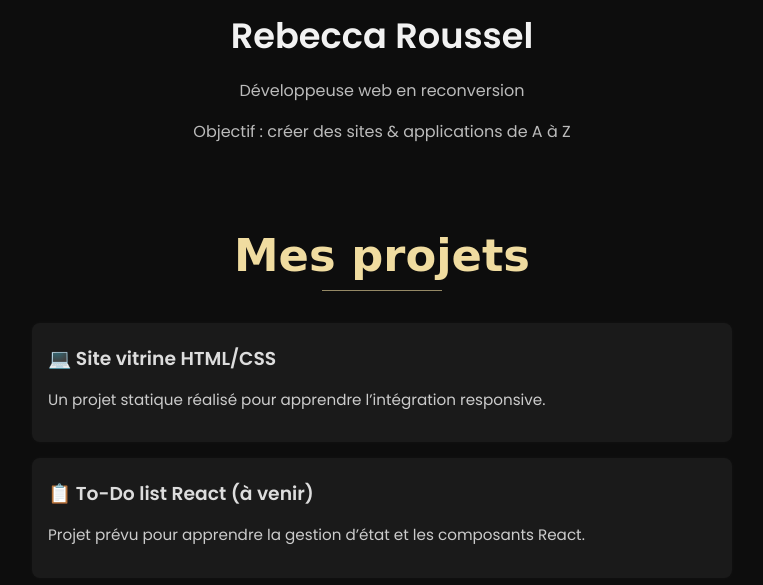
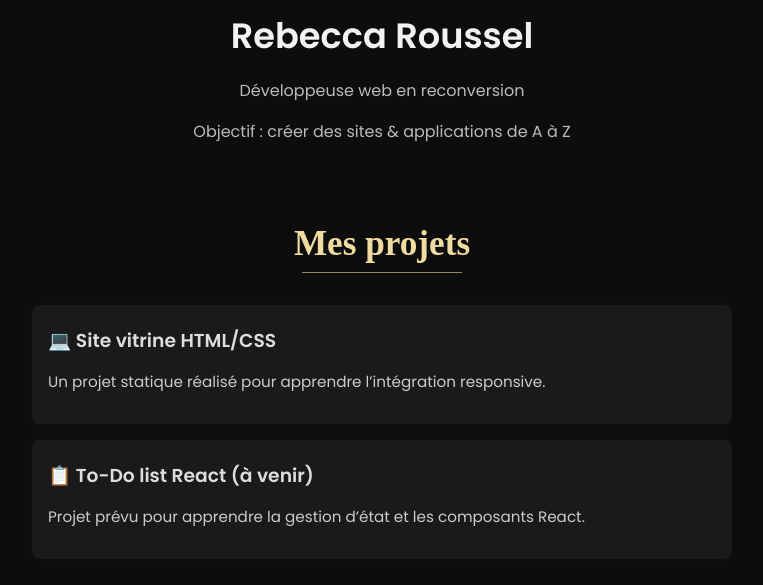
Before and after one commit to rebecca-roussel/portfolio, a plain HTML site: page index.html in a window 1280 px wide. Shown: the part 198-783 px from the top of the page, without its empty margins (258-1021 px from the left). Drawn offline with Linux system fonts and the light colour scheme.

Commit message:
index.html

```diff
--- a/index.html
+++ b/index.html
@@ -58,24 +58,23 @@ header img:hover {
     }
 
 .section h2 {
-  font-family: 'Allura', cursive;
-  font-size: 2.8rem;
+  font-family: 'Playfair Display', serif;
+  font-size: 2.2rem;
   color: #f0dca0;
   text-align: center;
+  margin-bottom: 2rem;
   position: relative;
-  margin-bottom: 2rem;
 }
 
 .section h2::after {
   content: "";
   display: block;
-  width: 120px;
+  width: 160px;
   height: 1px;
   background-color: #f0dca0;
   margin: 0.5rem auto 0;
   opacity: 0.6;
 }
-
 
     .projet {
       background: #1a1a1a;
```
